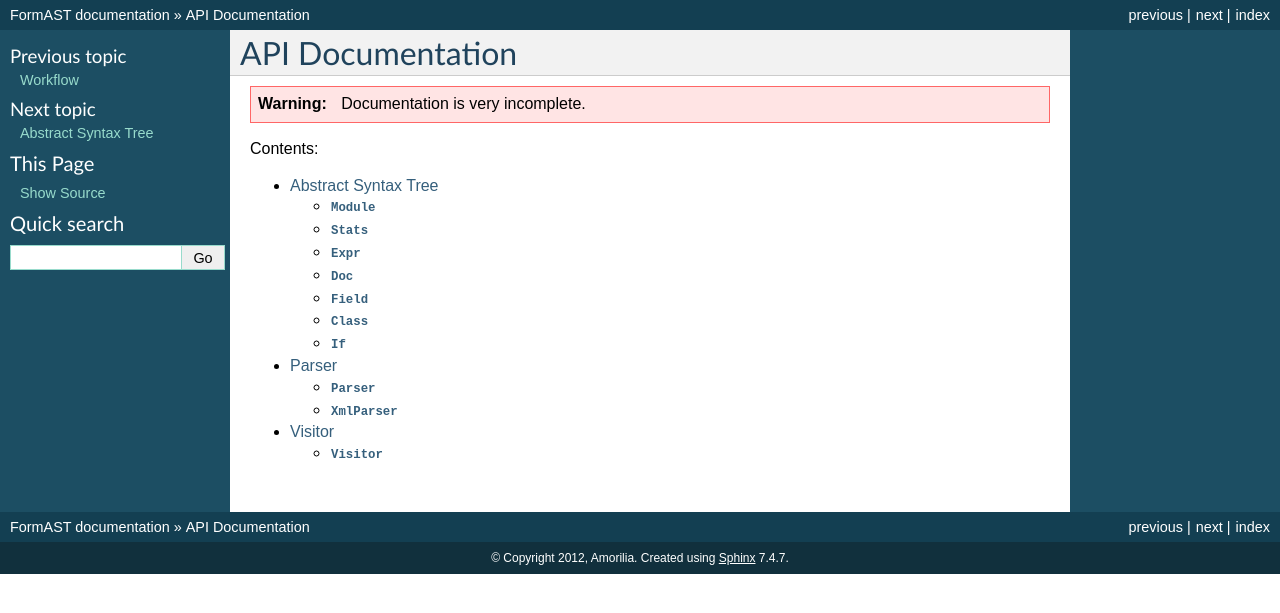
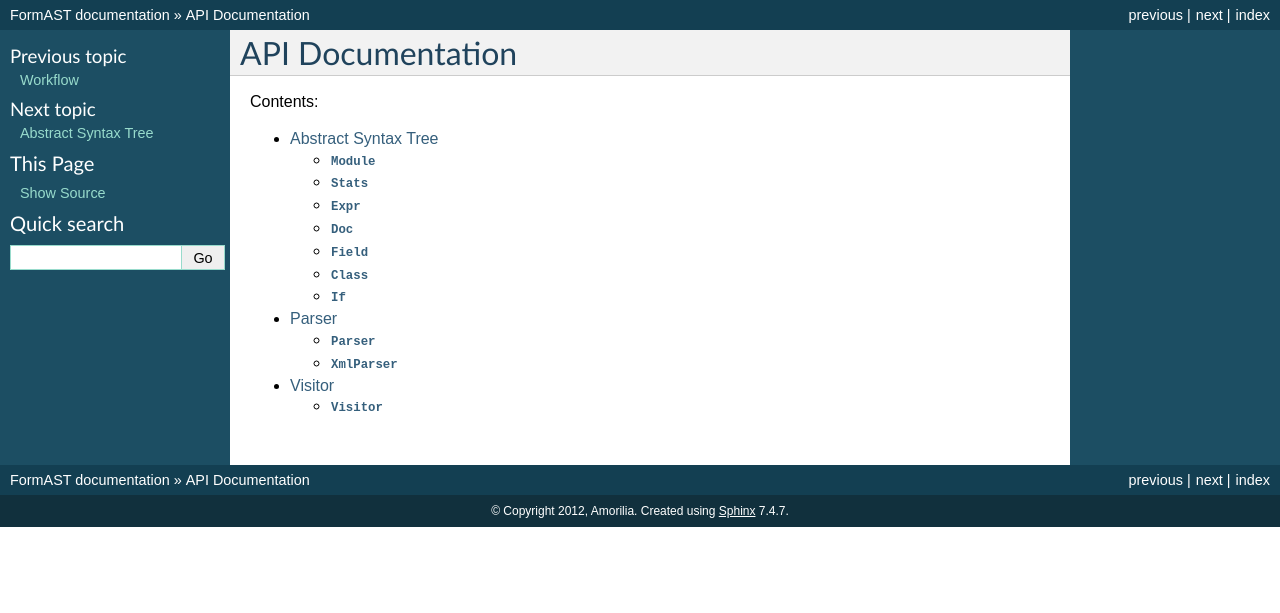
Before and after one commit to niftools/formast, a Sphinx documentation site: the page built from doc/api/index.rst, in a window 1280 px wide. Shown: the top 613 px of the page. Built offline with Sphinx 7.4.7, drawn with Linux system fonts in a browser that asks for light colours.

Commit message:
Declare api documentation to be complete.

```diff
--- a/doc/api/index.rst
+++ b/doc/api/index.rst
@@ -1,9 +1,5 @@
 API Documentation
 =================
-
-.. warning::
-
-   Documentation is very incomplete.
 
 Contents:
 
```
